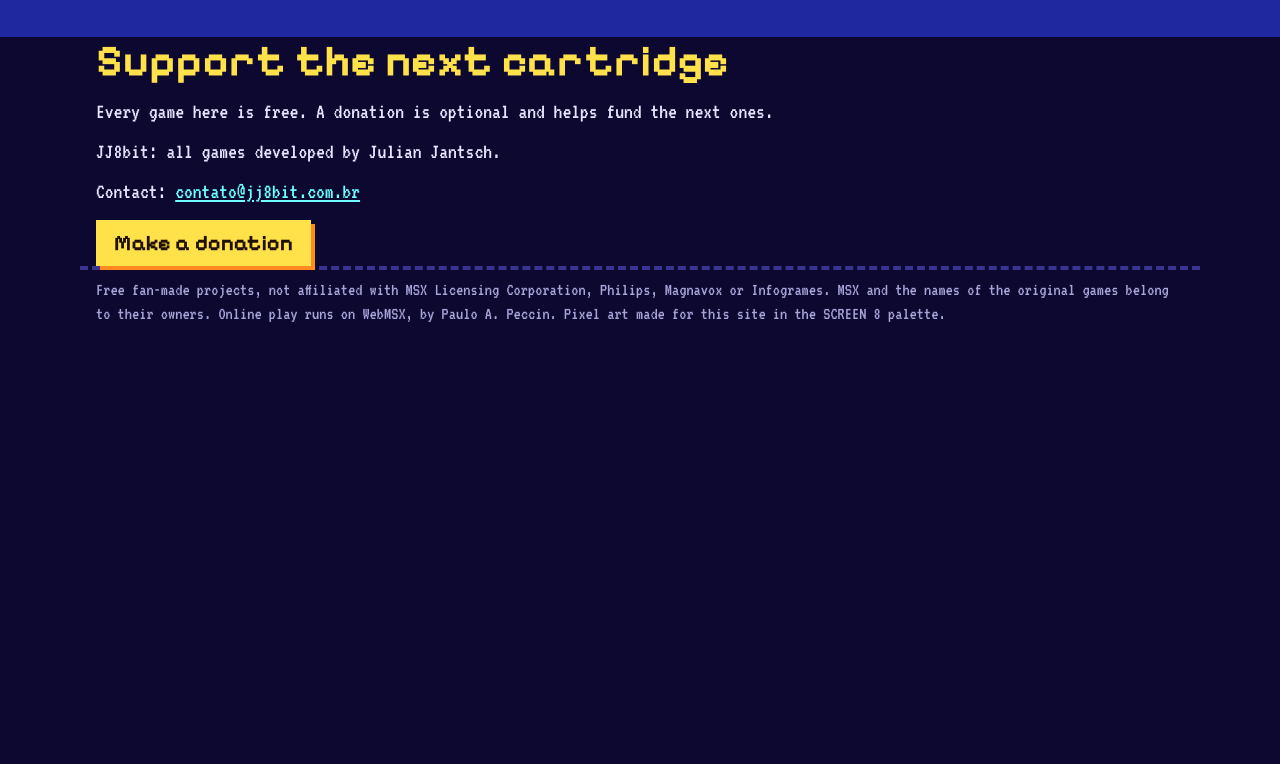
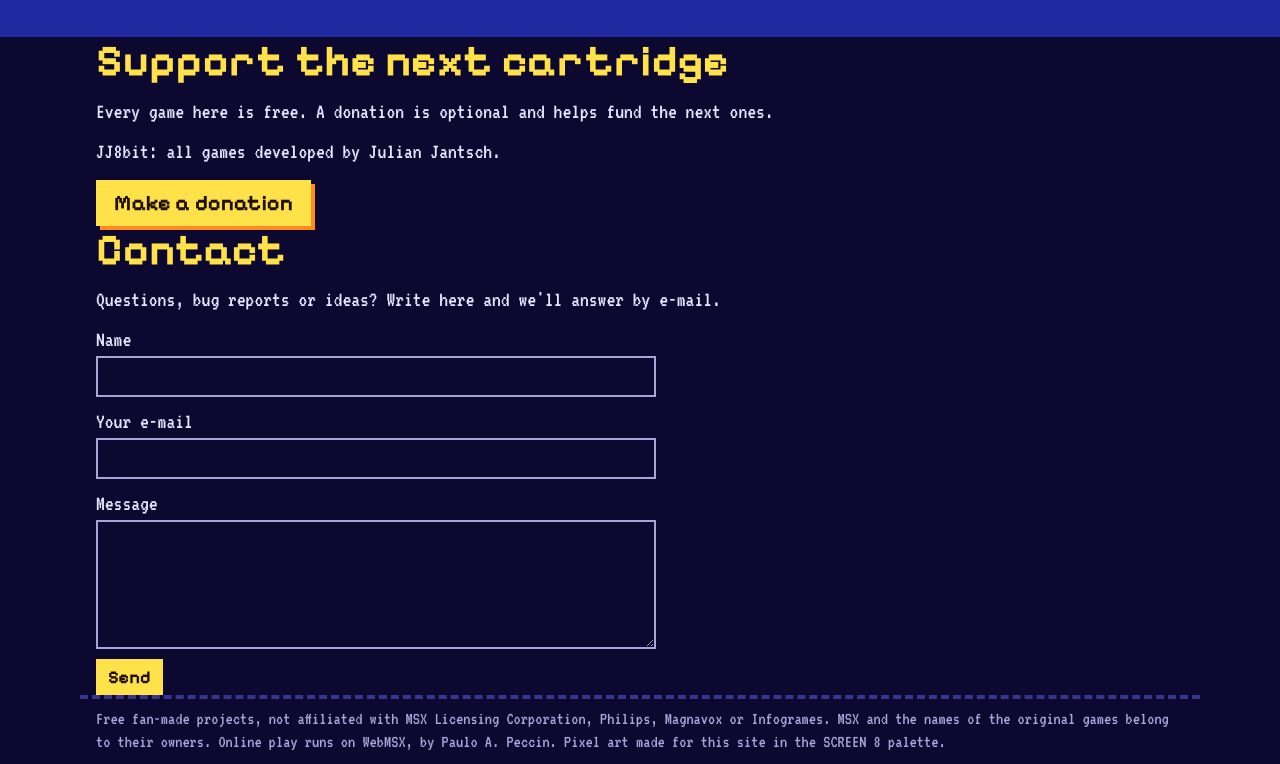
Before and after one commit to julianjantsch-star/msxdev, a plain HTML site: page index.html in a window 1280 px wide. Shown: the part 7603-8367 px from the top of the page. Before the commit the page ends 7938 px from the top, so only its background shows below. Drawn offline with Linux system fonts and the light colour scheme.

Commit message:
Contato por formulario (Google Forms), sem e-mail no dominio

```diff
--- a/index.html
+++ b/index.html
@@ -253,8 +253,20 @@
   <h2 data-en="Support the next cartridge">Apoie o próximo cartucho</h2>
   <p data-en="Every game here is free. A donation is optional and helps fund the next ones.">Todos os jogos daqui são grátis. A doação é opcional e ajuda a fazer os próximos.</p>
   <p data-en="JJ8bit: all games developed by Julian Jantsch.">JJ8bit: todos os jogos desenvolvidos por Julian Jantsch.</p>
-  <p class="contato" data-en="Contact: <a href='mailto:contato@jj8bit.com.br'>contato@jj8bit.com.br</a>">Contato: <a href="mailto:contato@jj8bit.com.br">contato@jj8bit.com.br</a></p>
   <div class="acoes"><button type="button" class="btn" data-apoiar data-en="Make a donation">Fazer uma doação</button></div>
+</section>
+
+<section class="miolo" id="contato">
+  <h2 data-en="Contact">Contato</h2>
+  <p data-en="Questions, bug reports or ideas? Write here and we'll answer by e-mail.">Dúvidas, erros nos jogos ou ideias? Escreva aqui e respondemos por e-mail.</p>
+  <form id="contato-form" action="https://docs.google.com/forms/d/e/1FAIpQLSe4q2Ue_Ucjz9I94HTlnAYd8A0tVFgWAz9T46OAjNghUVbviA/formResponse" method="POST" target="contato-alvo">
+    <label><span data-en="Name">Nome</span><input type="text" name="entry.2040077616" autocomplete="name" maxlength="80"></label>
+    <label><span data-en="Your e-mail">Seu e-mail</span><input type="email" name="entry.789168160" required autocomplete="email"></label>
+    <label><span data-en="Message">Mensagem</span><textarea name="entry.669989633" rows="4" required maxlength="2000"></textarea></label>
+    <button type="submit" class="btn peq" id="contato-enviar" data-en="Send">Enviar</button>
+  </form>
+  <p id="contato-ok" class="ok" hidden data-en="Message sent. Thank you! We'll reply by e-mail.">Mensagem enviada. Obrigado! Respondemos por e-mail.</p>
+  <iframe name="contato-alvo" id="contato-alvo" title="Envio da mensagem" hidden></iframe>
 </section>
 
 <footer class="miolo">
--- a/js/app.js
+++ b/js/app.js
@@ -121,4 +121,16 @@
   } else {
     $$("[data-apoiar],[data-oferta]").forEach(function (b) { b.hidden = true; });
   }
+
+  // ---- contato (Google Forms, resposta chega no e-mail do Julian) ----
+  var cf = $("#contato-form"), cEnviou = false;
+  if (cf) {
+    cf.addEventListener("submit", function () { cEnviou = true; $("#contato-enviar").disabled = true; });
+    $("#contato-alvo").addEventListener("load", function () {
+      if (!cEnviou) return;
+      cEnviou = false;
+      cf.reset(); $("#contato-enviar").disabled = false;
+      cf.hidden = true; $("#contato-ok").hidden = false;
+    });
+  }
 })();
--- a/style.css
+++ b/style.css
@@ -89,6 +89,10 @@ dialog h2{font-size:30px;padding-right:32px}
 #pedido label{display:grid;gap:2px}
 #pedido input,#pedido select,#pedido textarea{font:inherit;width:100%;background:#0c0830;color:var(--papel);border:2px solid var(--apagado);padding:4px 8px}
 #pedido .btn{justify-self:start}
+#contato-form{display:grid;gap:10px;margin-top:10px;max-width:560px}
+#contato-form label{display:grid;gap:2px}
+#contato-form input,#contato-form textarea{font:inherit;width:100%;background:#0c0830;color:var(--papel);border:2px solid var(--apagado);padding:4px 8px}
+#contato-form .btn{justify-self:start}
 .ok{color:var(--verde);margin-top:10px}
 [hidden]{display:none!important}
 
```
